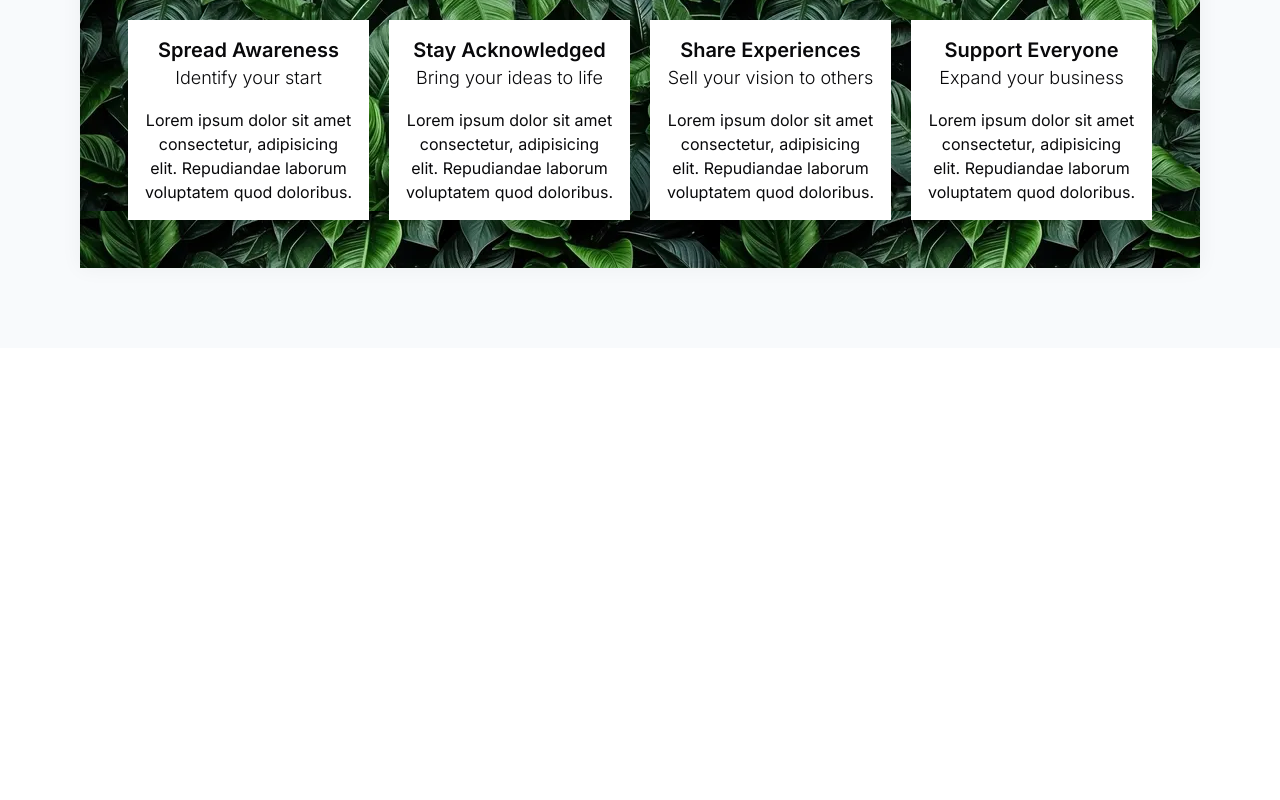
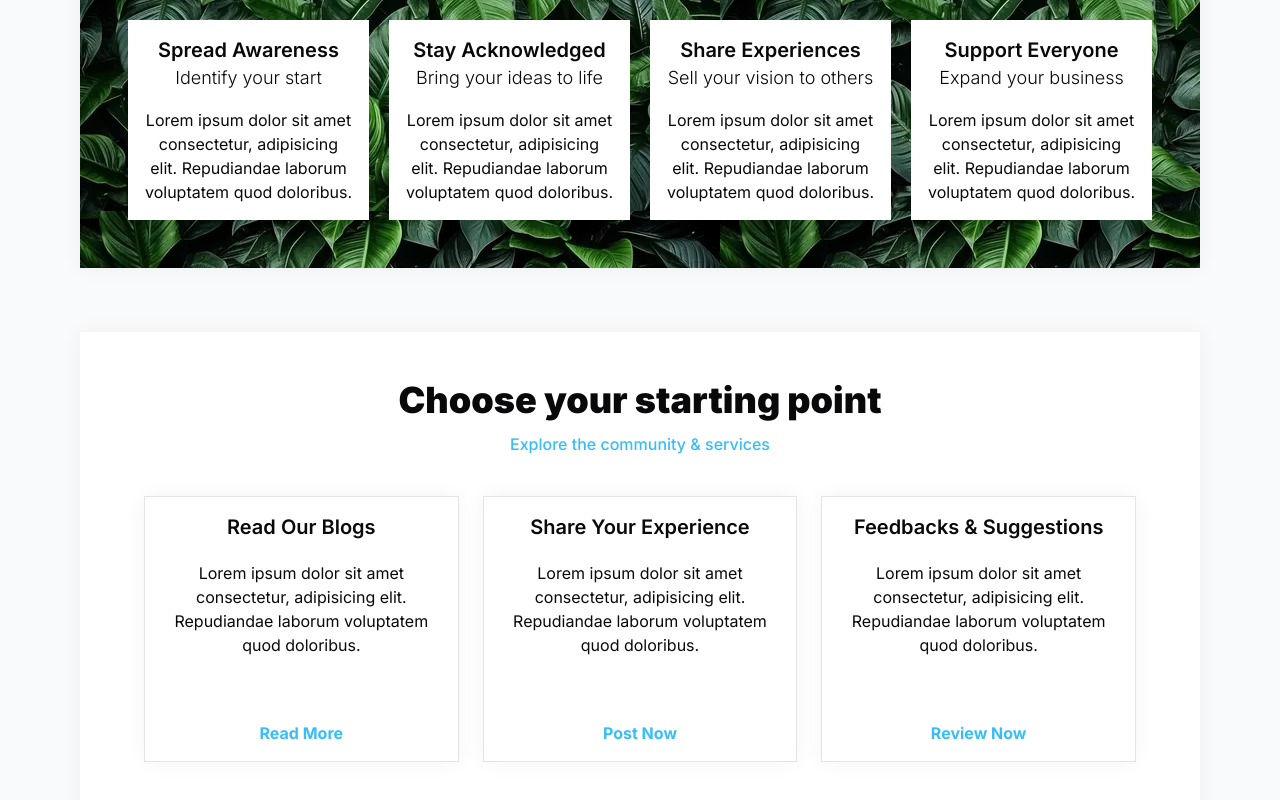
Before and after one commit to julianthant/antifraudism, a Next.js app: page / in a window 1280 px wide. Shown: the part 1715-2515 px from the top of the page. Before the commit the page ends 2063 px from the top, so only its background shows below. Built offline with nearby package versions, Linux system fonts and the light colour scheme.

Commit message:
Added starting point

```diff
--- a/src/app/page.tsx
+++ b/src/app/page.tsx
@@ -1,9 +1,9 @@
-import MainCarousel from '@/components/MainCarousel';
-import MainWrapper from '@/components/MainWrapper';
-import { Button } from '@/components/ui/button';
-import { ChevronRight } from 'lucide-react';
-import Image from 'next/image';
-import Link from 'next/link';
+import MainCarousel from "@/components/MainCarousel";
+import MainWrapper from "@/components/MainWrapper";
+import { Button } from "@/components/ui/button";
+import { ChevronRight } from "lucide-react";
+import Image from "next/image";
+import Link from "next/link";
 
 export default function Home() {
   return (
@@ -27,17 +27,17 @@ export default function Home() {
                 assumenda tempore, voluptas alias nostrum modi impedit.
               </p>
               <Link
-                href={'/'}
+                href={"/"}
                 className="flex items-center font-bold text-sky-400"
               >
-                Learn More <ChevronRight size={'16px'} />
+                Learn More <ChevronRight size={"16px"} />
               </Link>
             </div>
           </div>
 
           <div
             className="bg-white p-12 shadow-wide"
-            style={{ backgroundImage: 'url(/plant-bg.png)' }}
+            style={{ backgroundImage: "url(/plant-bg.png)" }}
           >
             <div className="pb-8 space-y-3">
               <h1 className="text-4xl font-black text-center text-white">
@@ -88,6 +88,64 @@ export default function Home() {
               </div>
             </div>
           </div>
+          <div className="bg-white p-12 flex flex-col items-center justify-center shadow-wide ">
+            <div className="space-y-3">
+              <h1 className="text-4xl font-black text-center">
+                Choose your starting point
+              </h1>
+              <a
+                href={"/"}
+                className="font-medium text-sky-400 hover:underline flex justify-center pb-6"
+              >
+                Explore the community & services
+              </a>
+            </div>
+            <div className="grid grid-flow-col gap-x-6 grid-cols-3 p-4">
+              <div className="bg-white p-4 text-center border shadow-wide ">
+                <h2 className="pb-5 text-xl font-semibold">Read Our Blogs</h2>
+                <p className="pb-16">
+                  Lorem ipsum dolor sit amet consectetur, adipisicing elit.
+                  Repudiandae laborum voluptatem quod doloribus.
+                </p>
+                <Link
+                  href={"/"}
+                  className="text-center font-bold text-sky-400 hover:underline "
+                >
+                  Read More
+                </Link>
+              </div>
+              <div className="bg-white p-4 text-center border shadow-wide">
+                <h2 className="pb-5 text-xl font-semibold">
+                  Share Your Experience
+                </h2>
+                <p className="pb-16">
+                  Lorem ipsum dolor sit amet consectetur, adipisicing elit.
+                  Repudiandae laborum voluptatem quod doloribus.
+                </p>
+                <Link
+                  href={"/"}
+                  className="text-center font-bold text-sky-400 hover:underline"
+                >
+                  Post Now
+                </Link>
+              </div>
+              <div className="bg-white p-4 text-center border shadow-wide">
+                <h2 className="pb-5 text-xl font-semibold">
+                  Feedbacks & Suggestions
+                </h2>
+                <p className="pb-16">
+                  Lorem ipsum dolor sit amet consectetur, adipisicing elit.
+                  Repudiandae laborum voluptatem quod doloribus.
+                </p>
+                <Link
+                  href={"/"}
+                  className="text-center font-bold text-sky-400 hover:underline"
+                >
+                  Review Now
+                </Link>
+              </div>
+            </div>
+          </div>
         </MainWrapper>
       </section>
     </main>
```
